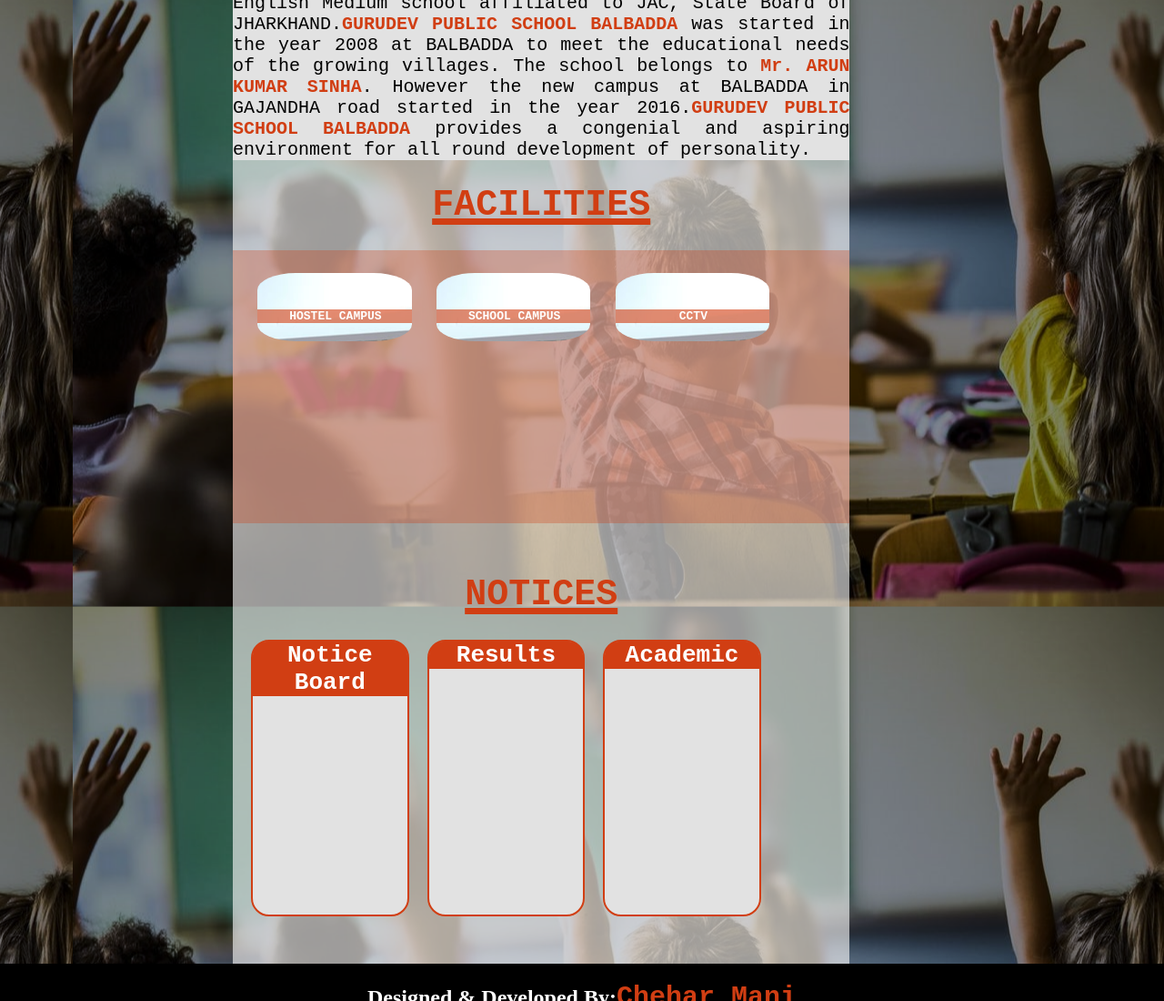
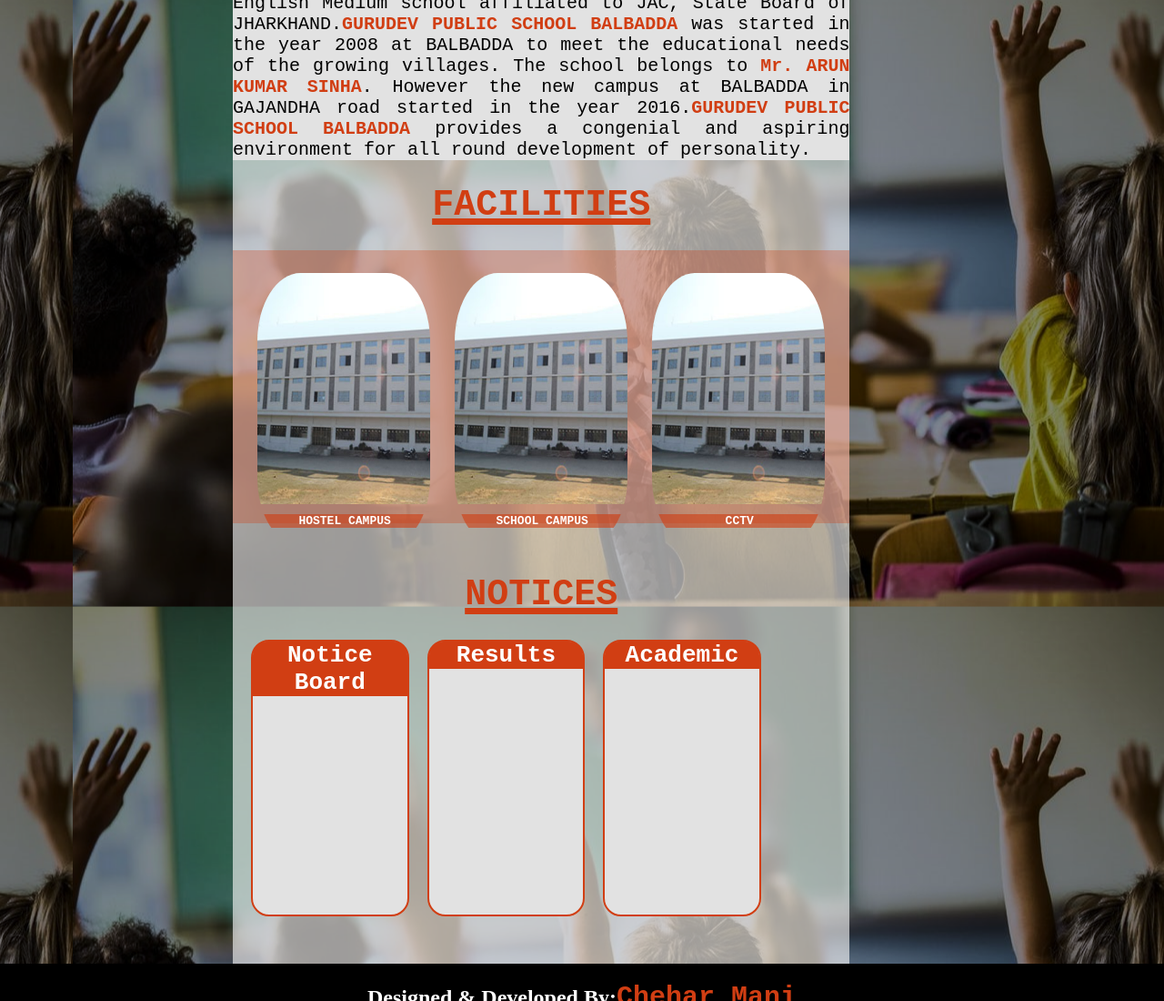
Before and after one commit to Manichehar/gps, a plain HTML site: page index.html in a window 1280 px wide. Shown: the part 906-2006 px from the top of the page at 91% size. Drawn offline with Linux system fonts and the light colour scheme.

Commit message:
Update index.html

```diff
--- a/index.html
+++ b/index.html
@@ -210,8 +210,8 @@
 			.figure{
 					border-radius:25%;
 					margin-top:25px;
-					width:25%;
-					height:25%;
+					width:28%;
+					height:100%;
 					float:left;
 					margin-left:4%;
 					overflow:hidden;
```
